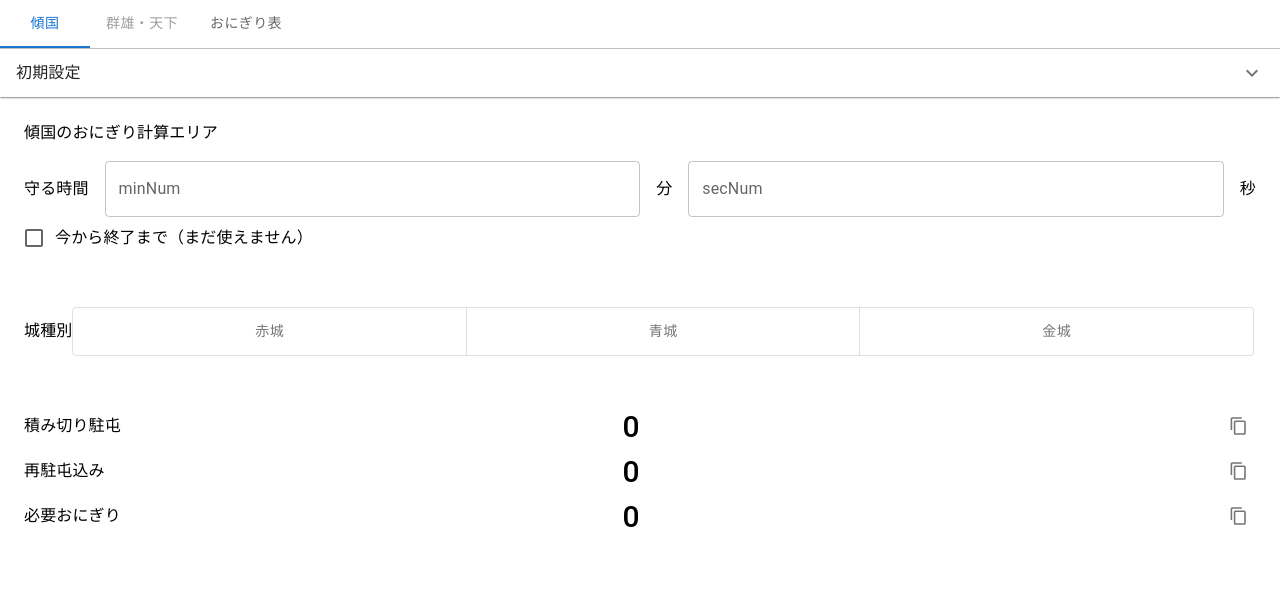
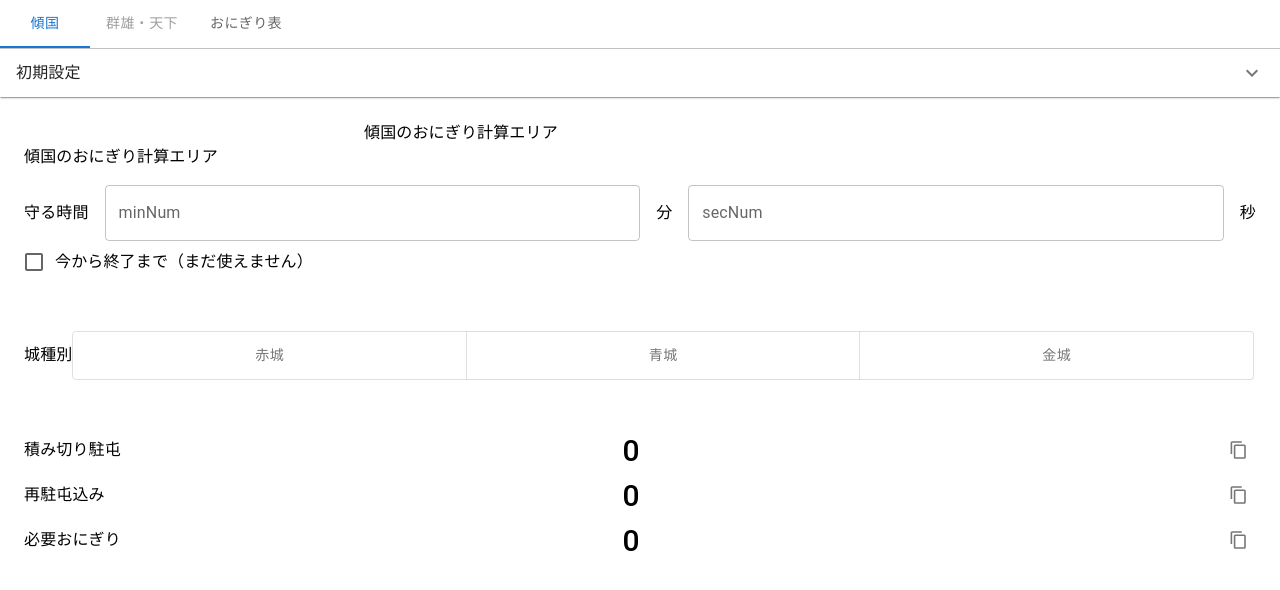
Before and after one commit to chika-create/onigiri-calc, a React (Create React App) app: page / in a window 1280 px wide. Shown: the top 590 px of the page. Built offline with nearby package versions, Linux system fonts and the light colour scheme.

Commit message:
vewsの作成

```diff
--- a/src/App.tsx
+++ b/src/App.tsx
@@ -20,6 +20,9 @@ import {
 } from "@mui/material";
 import ExpandMoreIcon from "@mui/icons-material/ExpandMore";
 import ContentCopyIcon from "@mui/icons-material/ContentCopy";
+import ServerCastel from "./components/views/ServerCastel";
+import UniversalCastel from "./components/views/UniversalCastel";
+import OnigiriTable from "./components/views/OnigiriTable";
 
 // タブ切り替え管理
 interface TabPanelProps {
@@ -511,6 +514,7 @@ function App() {
       </Accordion>
 
       <TabPanel value={tabValue} index={0}>
+        <ServerCastel />
         <Box
           sx={{
             mb: 2,
@@ -589,10 +593,10 @@ function App() {
         </Box>
       </TabPanel>
       <TabPanel value={tabValue} index={1}>
-        群雄のおにぎり計算エリア
+        <UniversalCastel />
       </TabPanel>
       <TabPanel value={tabValue} index={2}>
-        おにぎり一覧表を表示
+        <OnigiriTable />
       </TabPanel>
 
       <Box
--- /dev/null
+++ b/src/components/views/OnigiriTable.tsx
@@ -0,0 +1,5 @@
+import Container from "@mui/material/Container";
+
+export default function OnigiriTable() {
+  return <Container maxWidth="sm">おにぎり表</Container>;
+}
--- /dev/null
+++ b/src/components/views/ServerCastel.tsx
@@ -0,0 +1,5 @@
+import Container from "@mui/material/Container";
+
+export default function ServerCastel() {
+  return <Container maxWidth="sm">傾国のおにぎり計算エリア</Container>;
+}
--- /dev/null
+++ b/src/components/views/UniversalCastel.tsx
@@ -0,0 +1,5 @@
+import Container from "@mui/material/Container";
+
+export default function UniversalCastel() {
+  return <Container maxWidth="sm">群雄のおにぎり計算エリア</Container>;
+}
```
